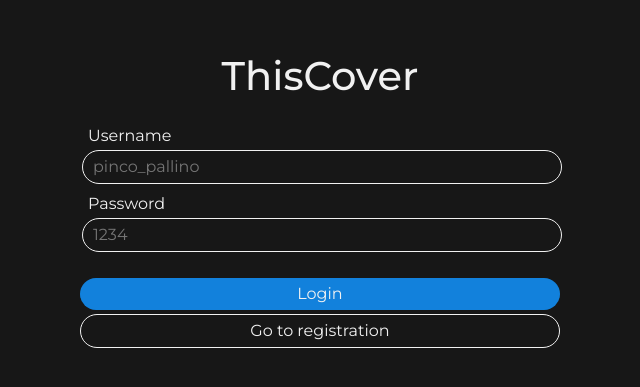
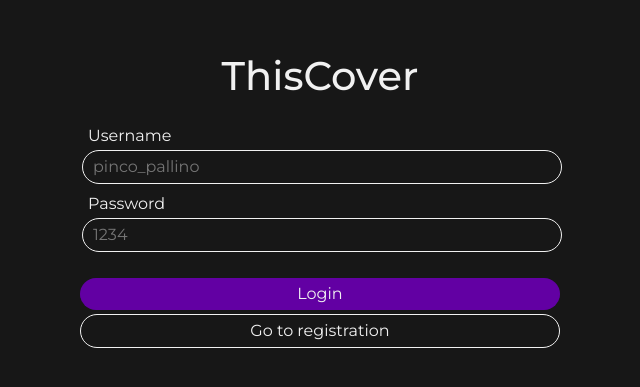
Before and after one commit to aleama01/ThisCover, a React (Create React App) app: page /login in a window 1280 px wide. Shown: the part 211-598 px from the top of the page, without its empty margins (320-960 px from the left). Built offline with nearby package versions, Linux system fonts and the light colour scheme; a web font is replaced by a local one.

Commit message:
ux improvements

```diff
--- a/src/index.css
+++ b/src/index.css
@@ -44,7 +44,7 @@ button {
 }
 
 .btn-accent {
-  background-color: #1281dc;
+  background-color: #6200A3;
   color: #f1f1f1;
   border: none;
   font-weight: 400;
```
